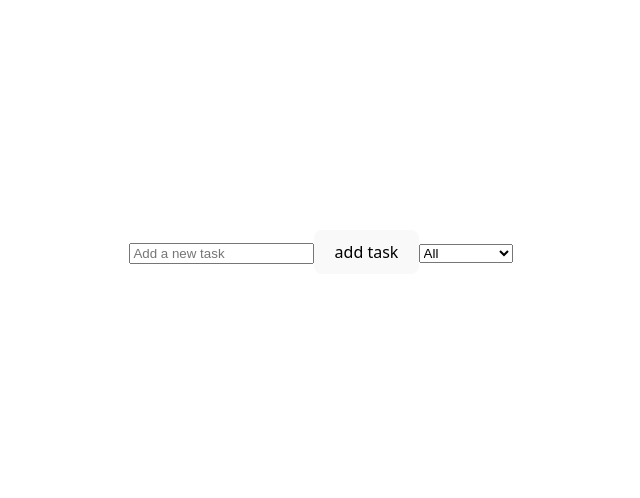
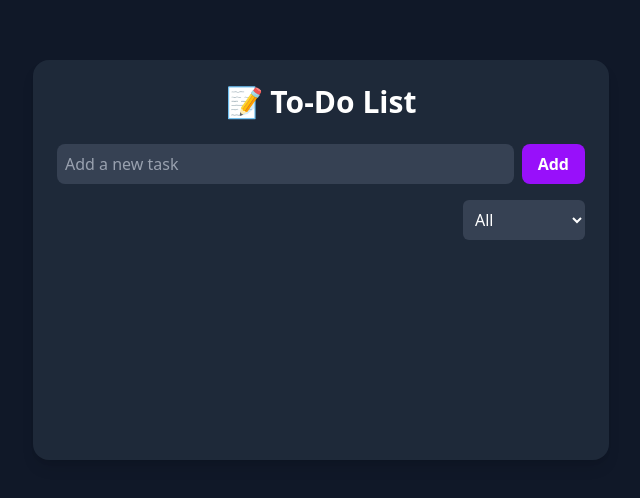
Before and after one commit to RafliRamadhan74/32-pbk-uts-233510074, a Vue app: page / in a window 1280 px wide. Shown: the part 140-638 px from the top of the page, without its empty margins (319-959 px from the left). Built offline with nearby package versions, Linux system fonts and the light colour scheme.

Commit message:
setup dan styling tailwindcss

```diff
--- a/package.json
+++ b/package.json
@@ -9,6 +9,8 @@
     "preview": "vite preview"
   },
   "dependencies": {
+    "@tailwindcss/vite": "^4.1.5",
+    "tailwindcss": "^4.1.5",
     "vue": "^3.5.13"
   },
   "devDependencies": {
--- a/src/App.vue
+++ b/src/App.vue
@@ -18,8 +18,6 @@ const addTask = () => {
 
 const toggleTask = (task) => {
   task.completed == !task.completed
-  console.log(task.completed)
-  console.log(tasks.value)
 }
 
 const removeTask = (task) => {
@@ -39,22 +37,92 @@ const filteredTask = computed(() =>{
 </script>
 
 <template>
-  <input type="text" name="" v-model="newTask" placeholder="Add a new task" @keyup.enter="addTask">
-  <button @click="addTask">add task</button>
+  <div class="w-screen h-screen bg-gray-900 text-white flex flex-col items-center justify-center p-6 overflow-hidden">
+    <div class="w-full h-100 max-w-xl bg-gray-800 rounded-2xl shadow-lg p-6 flex flex-col gap-4 animate-fade-in">
 
-  <select v-model="filter">
+      <h1 class="text-3xl font-bold text-center mb-2">📝 To-Do List</h1>
+
+      <div class="flex gap-2">
+        <input
+          type="text"
+          v-model="newTask"
+          placeholder="Add a new task"
+          @keyup.enter="addTask"
+          class="flex-1 p-2 rounded-lg bg-gray-700 text-white placeholder-gray-400 focus:outline-none focus:ring-2 focus:ring-purple-500"
+        />
+        <button
+          @click="addTask"
+          class="bg-purple-600 hover:bg-purple-700 transition-all px-4 py-2 rounded-lg font-semibold"
+        >
+          Add
+        </button>
+      </div>
+
+      <div class="flex justify-end">
+        <select
+          v-model="filter"
+          class="bg-gray-700 text-white p-2 rounded-md focus:outline-none focus:ring-2 focus:ring-purple-500"
+        >
           <option value="all">All</option>
           <option value="completed">Completed</option>
-    <option value="incompleted">incompleted</option>
+          <option value="incompleted">Incomplete</option>
         </select>
+      </div>
 
-  <ul>
-    <li v-for="task in filteredTask" :key="task.id">
-      <input type="checkbox" v-model="task.completed" @change="toggleTask(task)" :checked="task.completed">
+      <div class="flex-1 overflow-y-auto max-h-64 custom-scrollbar pr-2">
+        <ul class="flex flex-col gap-2">
+          <li
+            v-for="task in filteredTask"
+            :key="task.id"
+            class="flex items-center justify-between bg-gray-700 p-3 rounded-lg transition-transform hover:scale-[1.01] hover:bg-gray-600"
+          >
+            <div class="flex items-center gap-2">
+              <input
+                type="checkbox"
+                v-model="task.completed"
+                @change="toggleTask(task)"
+                :checked="task.completed"
+                class="form-checkbox h-5 w-5 text-purple-500"
+              />
+              <span :class="{'line-through text-gray-400': task.completed}">
                 {{ task.text }}
-      <button @click="removeTask(task)">Remove</button>
+              </span>
+            </div>
+            <button
+              @click="removeTask(task)"
+              class="text-red-400 hover:text-red-600 transition"
+            >
+              ✕
+            </button>
           </li>
         </ul>
+      </div>
+
+    </div>
+  </div>
 </template>
 
-<style scoped></style>
+<style scoped>
+@keyframes fade-in {
+  0% { opacity: 0; transform: scale(0.95); }
+  100% { opacity: 1; transform: scale(1); }
+}
+
+.animate-fade-in {
+  animation: fade-in 0.5s ease-out;
+}
+
+
+.custom-scrollbar::-webkit-scrollbar {
+  width: 6px;
+}
+
+.custom-scrollbar::-webkit-scrollbar-track {
+  background: transparent;
+}
+
+.custom-scrollbar::-webkit-scrollbar-thumb {
+  background-color: #7e22ce;
+  border-radius: 8px;
+}
+</style>
--- a/src/style.css
+++ b/src/style.css
@@ -1,79 +1 @@
-:root {
-  font-family: system-ui, Avenir, Helvetica, Arial, sans-serif;
-  line-height: 1.5;
-  font-weight: 400;
-
-  color-scheme: light dark;
-  color: rgba(255, 255, 255, 0.87);
-  background-color: #242424;
-
-  font-synthesis: none;
-  text-rendering: optimizeLegibility;
-  -webkit-font-smoothing: antialiased;
-  -moz-osx-font-smoothing: grayscale;
-}
-
-a {
-  font-weight: 500;
-  color: #646cff;
-  text-decoration: inherit;
-}
-a:hover {
-  color: #535bf2;
-}
-
-body {
-  margin: 0;
-  display: flex;
-  place-items: center;
-  min-width: 320px;
-  min-height: 100vh;
-}
-
-h1 {
-  font-size: 3.2em;
-  line-height: 1.1;
-}
-
-button {
-  border-radius: 8px;
-  border: 1px solid transparent;
-  padding: 0.6em 1.2em;
-  font-size: 1em;
-  font-weight: 500;
-  font-family: inherit;
-  background-color: #1a1a1a;
-  cursor: pointer;
-  transition: border-color 0.25s;
-}
-button:hover {
-  border-color: #646cff;
-}
-button:focus,
-button:focus-visible {
-  outline: 4px auto -webkit-focus-ring-color;
-}
-
-.card {
-  padding: 2em;
-}
-
-#app {
-  max-width: 1280px;
-  margin: 0 auto;
-  padding: 2rem;
-  text-align: center;
-}
-
-@media (prefers-color-scheme: light) {
-  :root {
-    color: #213547;
-    background-color: #ffffff;
-  }
-  a:hover {
-    color: #747bff;
-  }
-  button {
-    background-color: #f9f9f9;
-  }
-}
+@import "tailwindcss";
--- a/vite.config.js
+++ b/vite.config.js
@@ -1,7 +1,10 @@
 import { defineConfig } from 'vite'
 import vue from '@vitejs/plugin-vue'
+import tailwindcss from '@tailwindcss/vite'
 
 // https://vite.dev/config/
 export default defineConfig({
-  plugins: [vue()],
+  plugins: [vue(),
+    tailwindcss()
+  ],
 })
```
Also changed, not shown: 1 other file (tests, documents, lock files or other folders). Lines whose indentation alone changed are shown as unchanged.
